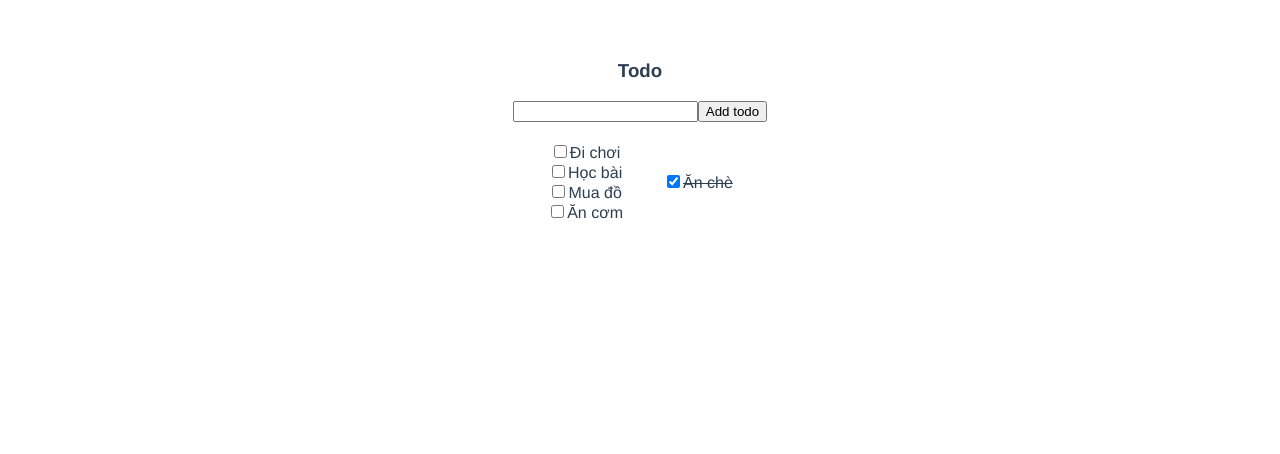
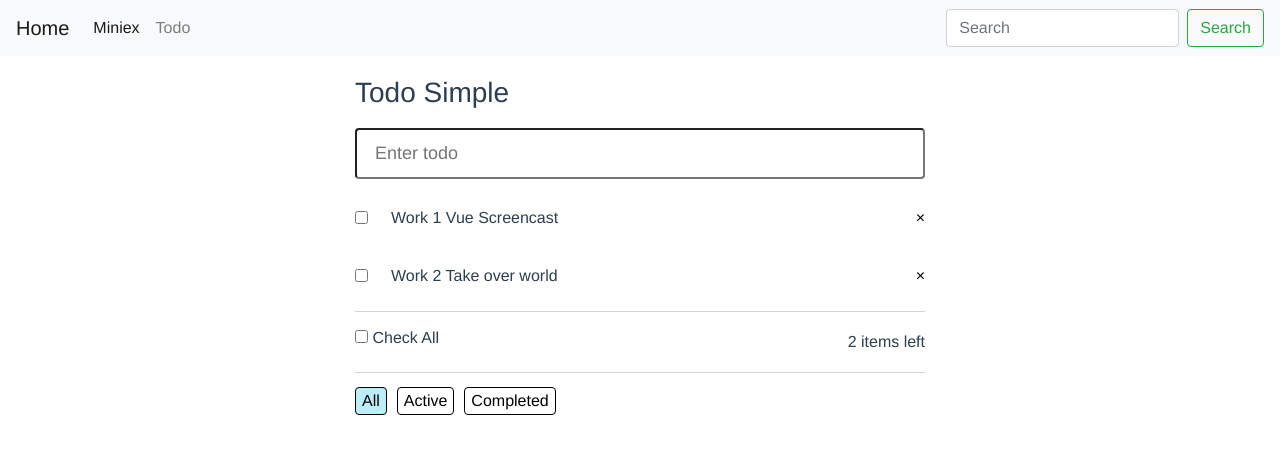
Before and after one commit to ngduy56/vuejs, a Vue app: page /todo in a window 1280 px wide. Shown: the top 454 px of the page. Built offline with nearby package versions, Linux system fonts and the light colour scheme.

Commit message:
edit todo app

```diff
--- a/public/index.html
+++ b/public/index.html
@@ -6,6 +6,8 @@
     <meta name="viewport" content="width=device-width,initial-scale=1.0">
     <link rel="icon" href="<%= BASE_URL %>favicon.ico">
     <title><%= htmlWebpackPlugin.options.title %></title>
+    <link rel="stylesheet" href="https://cdn.jsdelivr.net/npm/bootstrap@4.0.0/dist/css/bootstrap.min.css"
+      integrity="sha384-Gn5384xqQ1aoWXA+058RXPxPg6fy4IWvTNh0E263XmFcJlSAwiGgFAW/dAiS6JXm" crossorigin="anonymous">
   </head>
   <body>
     <noscript>
--- a/src/App.vue
+++ b/src/App.vue
@@ -1,23 +1,30 @@
 <script>
-
+import Navbar from "./components/Navbar.vue";
 export default {
-  name: 'App',
-}
+  name: "App",
+  components: {
+    Navbar,
+  },
+};
 </script>
 
 <template>
   <div id="app">
+    <navbar />
     <router-view />
   </div>
 </template>
 
 <style>
+* {
+  box-sizing: border-box;
+}
+
 #app {
-  font-family: Avenir, Helvetica, Arial, sans-serif;
+  font-family: "Avenir", Helvetica, Arial, sans-serif;
   -webkit-font-smoothing: antialiased;
   -moz-osx-font-smoothing: grayscale;
-  text-align: center;
   color: #2c3e50;
-  margin-top: 60px;
+  font-size: 16px;
 }
 </style>
--- a/src/components/HelloWorld.vue
+++ b/src/components/HelloWorld.vue
@@ -1,19 +1,13 @@
 <template>
   <div class="hello">
-    <h1>{{ this.title }}</h1>
-    <h3>Installed CLI Plugins</h3>
-    <h3>Essential Links</h3>
-    <h3>Ecosystem</h3>
+    <h3>Đây là homepage</h3>
   </div>
 </template>
 
 <script>
 export default {
-  name: 'HelloWorld',
-  props: {
-    title: String,
-  },
-}
+  name: "HelloWorld",
+};
 </script>
 
 <!-- Add "scoped" attribute to limit CSS to this component only -->
--- /dev/null
+++ b/src/components/Navbar.vue
@@ -0,0 +1,51 @@
+<template>
+  <nav class="navbar navbar-expand-lg navbar-light bg-light">
+    <a class="navbar-brand" href="/">Home</a>
+    <button
+      class="navbar-toggler"
+      type="button"
+      data-toggle="collapse"
+      data-target="#navbarSupportedContent"
+      aria-controls="navbarSupportedContent"
+      aria-expanded="false"
+      aria-label="Toggle navigation"
+    >
+      <span class="navbar-toggler-icon"></span>
+    </button>
+
+    <div class="collapse navbar-collapse" id="navbarSupportedContent">
+      <ul class="navbar-nav mr-auto">
+        <router-link
+          :to="{ name: 'minipage' }"
+          tag="li"
+          exact
+          class="nav-item active"
+        >
+          <a class="nav-link">Miniex</a>
+        </router-link>
+        <router-link :to="{ name: 'todopage' }" tag="li" class="nav-item">
+          <a class="nav-link">Todo</a>
+        </router-link>
+      </ul>
+      <form class="form-inline my-2 my-lg-0">
+        <input
+          class="form-control mr-sm-2"
+          type="search"
+          placeholder="Search"
+          aria-label="Search"
+        />
+        <button class="btn btn-outline-success my-2 my-sm-0" type="submit">
+          Search
+        </button>
+      </form>
+    </div>
+  </nav>
+</template>
+
+<script>
+export default {
+  name: "navbar-top",
+};
+</script>
+
+<style></style>
--- a/src/components/TodoApp.vue
+++ b/src/components/TodoApp.vue
@@ -1,67 +1,107 @@
 <template>
-    <div>
-        <h3>Todo</h3>
-        <input type="text" v-model="newTask"/>
-        <button @click="handleAdd">Add todo</button>
+  <div class="container">
+    <h2>Todo</h2>
+    <input class="input" type="text" v-model="newTask" />
+    <button class="btn" @click="handleAdd">Add todo</button>
     <div class="wrapper">
       <div class="block">
-                <div v-for="(task, index) in uncompletedTasks" :key="index">
-                <input type="checkbox" v-model="task.status" />
-                <span :class="{done: task.status}">{{ task.content}}</span>
-                </div>
+        <li v-for="(task, index) in uncompletedTasks" :key="index">
+          <input class="checkbox" type="checkbox" v-model="task.status" />
+          <span :class="{ done: task.status }">{{ task.content }}</span>
+        </li>
       </div>
       <div class="block">
-                <div v-for="(task, index) in completedTasks" :key="index">
+        <li v-for="(task, index) in completedTasks" :key="index">
           <input type="checkbox" v-model="task.status" />
-                <span :class="{done: task.status}">{{ task.content}}</span>
-                </div>
+          <span :class="{ done: task.status }">{{ task.content }}</span>
+        </li>
       </div>
     </div>
   </div>
 </template>
 
 <script>
-
 export default {
-  name: 'App',
+  name: "App",
   data() {
     return {
       newTask: "",
       tasks: [
         { content: "Đi chơi", status: false },
-        { content: "Học bài", status: false},
-        { content: "Mua đồ", status: false},
+        { content: "Học bài", status: false },
+        { content: "Mua đồ", status: false },
         { content: "Ăn cơm ", status: false },
         { content: "Ăn chè ", status: true },
-      ]
-    }
+      ],
+    };
   },
   methods: {
     handleAdd() {
-      this.tasks.push({ content: this.newTask, status: false})
+      this.tasks.push({ content: this.newTask, status: false });
     },
   },
   computed: {
     completedTasks() {
-      return this.tasks.filter(task => task.status)
+      return this.tasks.filter((task) => task.status);
     },
     uncompletedTasks() {
-      return this.tasks.filter(task => !task.status)
+      return this.tasks.filter((task) => !task.status);
     },
   },
-}
+};
 </script>
 
 <style scoped>
+.container {
+  display: flex;
+  flex-direction: column;
+  justify-content: center;
+  align-items: center;
+}
 .done {
   text-decoration: line-through;
 }
 .wrapper {
+  border: 1px solid black;
+  border-radius: 4px;
+  margin-top: 20px;
+  width: 350px;
   display: flex;
   justify-content: center;
-    align-items: center;
 }
 .block {
-    margin: 20px;
+  margin: 20px 0;
+  width: 100%;
+  display: flex;
+  flex-direction: column;
+}
+.block li {
+  list-style: none;
+  width: 200px;
+}
+.checkbox {
+  margin: 0;
+  padding: 0;
+}
+.input {
+  height: 30px;
+  width: 350px;
+  outline: none;
+  border-radius: 4px;
+}
+.btn {
+  margin-top: 10px;
+  height: 34px;
+  width: 80px;
+  font-size: 0.9rem;
+  background-color: rgb(0, 115, 255);
+  color: white;
+  border: none;
+  border-radius: 4px;
+}
+.btn:hover {
+  background-color: rgba(0, 115, 255, 0.8);
+  border: 1px solid black;
+  cursor: pointer;
 }
 </style>
--- /dev/null
+++ b/src/components/TodoList.vue
@@ -0,0 +1,268 @@
+<template>
+  <div class="container">
+    <h3>Todo Simple</h3>
+    <input
+      type="text"
+      class="todo-input"
+      placeholder="Enter todo"
+      v-model="newTodo"
+      @keyup.enter="addTodo"
+    />
+    <div
+      v-for="(todo, index) in todosFiltered"
+      :key="todo.id"
+      class="todo-item"
+    >
+      <div class="todo-item-left">
+        <input type="checkbox" v-model="todo.completed" />
+        <div
+          v-if="!todo.editing"
+          @dblclick="editTodo(todo)"
+          class="todo-item-label"
+          :class="{ completed: todo.completed }"
+        >
+          {{ todo.title }}
+        </div>
+        <input
+          v-else
+          class="todo-item-edit"
+          type="text"
+          v-model="todo.title"
+          @blur="doneEdit(todo)"
+          @keyup.enter="doneEdit(todo)"
+          @keyup.esc="cancelEdit(todo)"
+          v-focus
+        />
+      </div>
+      <div class="remove-item" @click="removeTodo(index)">&times;</div>
+    </div>
+
+    <div class="extra-container">
+      <div>
+        <label
+          ><input
+            type="checkbox"
+            :checked="anyRemaining"
+            @change="checkAllTodos"
+          />
+          Check All</label
+        >
+      </div>
+      <div>{{ remaining }} items left</div>
+    </div>
+
+    <div class="extra-container">
+      <div>
+        <button :class="{ active: filter == 'all' }" @click="filter = 'all'">
+          All
+        </button>
+        <button
+          :class="{ active: filter == 'active' }"
+          @click="filter = 'active'"
+        >
+          Active
+        </button>
+        <button
+          :class="{ active: filter == 'completed' }"
+          @click="filter = 'completed'"
+        >
+          Completed
+        </button>
+      </div>
+
+      <div>
+        <transition name="fade">
+          <button v-if="showClearCompletedButton" @click="clearCompleted">
+            Clear Completed
+          </button>
+        </transition>
+      </div>
+    </div>
+  </div>
+</template>
+
+<script>
+export default {
+  name: "todo-list",
+  data() {
+    return {
+      newTodo: "",
+      idForTodo: 3,
+      beforeEdit: "",
+      filter: "all",
+      todos: [
+        {
+          id: 1,
+          title: "Work 1 Vue Screencast",
+          completed: false,
+          editing: false,
+        },
+        {
+          id: 2,
+          title: "Work 2 Take over world",
+          completed: false,
+          editing: false,
+        },
+      ],
+    };
+  },
+  computed: {
+    remaining() {
+      return this.todos.filter((todo) => !todo.completed).length;
+    },
+    anyRemaining() {
+      return this.remaining === 0;
+    },
+    todosFiltered() {
+      if (this.filter == "all") {
+        return this.todos;
+      } else if (this.filter == "active") {
+        return this.todos.filter((todo) => !todo.completed);
+      } else if (this.filter == "completed") {
+        return this.todos.filter((todo) => todo.completed);
+      }
+      return this.todos;
+    },
+    showClearCompletedButton() {
+      return this.todos.filter((todo) => todo.completed).length > 0;
+    },
+  },
+  directives: {
+    focus: {
+      inserted: function (el) {
+        el.focus();
+      },
+    },
+  },
+  methods: {
+    addTodo() {
+      if (this.newTodo.trim().length == 0) {
+        return;
+      }
+      this.todos.push({
+        id: this.idForTodo,
+        title: this.newTodo,
+        completed: false,
+        editing: false,
+      });
+      this.newTodo = "";
+      this.idForTodo++;
+    },
+    removeTodo(index) {
+      this.todos.splice(index, 1);
+    },
+    editTodo(todo) {
+      this.beforeEdit = todo.title;
+      todo.editing = true;
+    },
+    doneEdit(todo) {
+      if (todo.title.trim() == "") {
+        todo.title = this.beforeEdit;
+      }
+      todo.editing = false;
+    },
+    cancelEdit(todo) {
+      todo.title = this.beforeEdit;
+      todo.editing = false;
+    },
+    checkAllTodos() {
+      this.todos.forEach((todo) => (todo.completed = event.target.checked));
+    },
+    clearCompleted() {
+      this.todos = this.todos.filter((todo) => !todo.completed);
+    },
+  },
+};
+</script>
+
+<style scoped>
+.container {
+  max-width: 600px;
+  margin: 0 auto;
+  margin-top: 20px;
+}
+.todo-input {
+  margin-top: 10px;
+  max-width: 600px;
+  width: 100%;
+  padding: 10px 18px;
+  font-size: 18px;
+  margin-bottom: 16px;
+  border-radius: 4px;
+}
+.todo:focus {
+  outline: none;
+}
+.todo-item {
+  margin-bottom: 12px;
+  display: flex;
+  align-items: center;
+  justify-content: space-between;
+  animation-duration: 0.3s;
+}
+.remove-item {
+  cursor: pointer;
+  margin-left: 14px;
+}
+.remove-item {
+  color: black;
+}
+.todo-item-left {
+  display: flex;
+  align-items: center;
+}
+.todo-item-label {
+  padding: 10px;
+  border: 1px solid white;
+  margin-left: 12px;
+}
+.todo-item-edit {
+  font-size: 16px;
+  color: #2c3e50;
+  margin-left: 12px;
+  width: 100%;
+  padding: 10px;
+  border: 1px solid #ccc;
+  font-family: "Avenir", Helvetica, Arial, sans-serif;
+}
+.todo-item-edit {
+  outline: none;
+}
+.completed {
+  text-decoration: line-through;
+  color: grey;
+}
+.extra-container {
+  display: flex;
+  align-items: center;
+  justify-content: space-between;
+  font-size: 16px;
+  border-top: 1px solid lightgrey;
+  padding-top: 14px;
+  margin-bottom: 14px;
+}
+button {
+  margin-right: 10px;
+  background-color: white;
+  appearance: none;
+  border: 1px solid black;
+  border-radius: 4px;
+}
+button:hover {
+  background: rgb(188, 238, 247);
+}
+button:focus {
+  outline: none;
+}
+.active {
+  background: rgb(188, 238, 247);
+}
+.fade-enter-active,
+.fade-leave-active {
+  transition: opacity 0.2s;
+}
+.fade-enter,
+.fade-leave-to {
+  opacity: 0;
+}
+</style>
```
Also changed, not shown: src/components/Counter.vue (+11 -15 lines), src/components/Request.vue (+16 -15 lines), src/routes.js (+5 -5 lines). Lines whose indentation alone changed are shown as unchanged.
